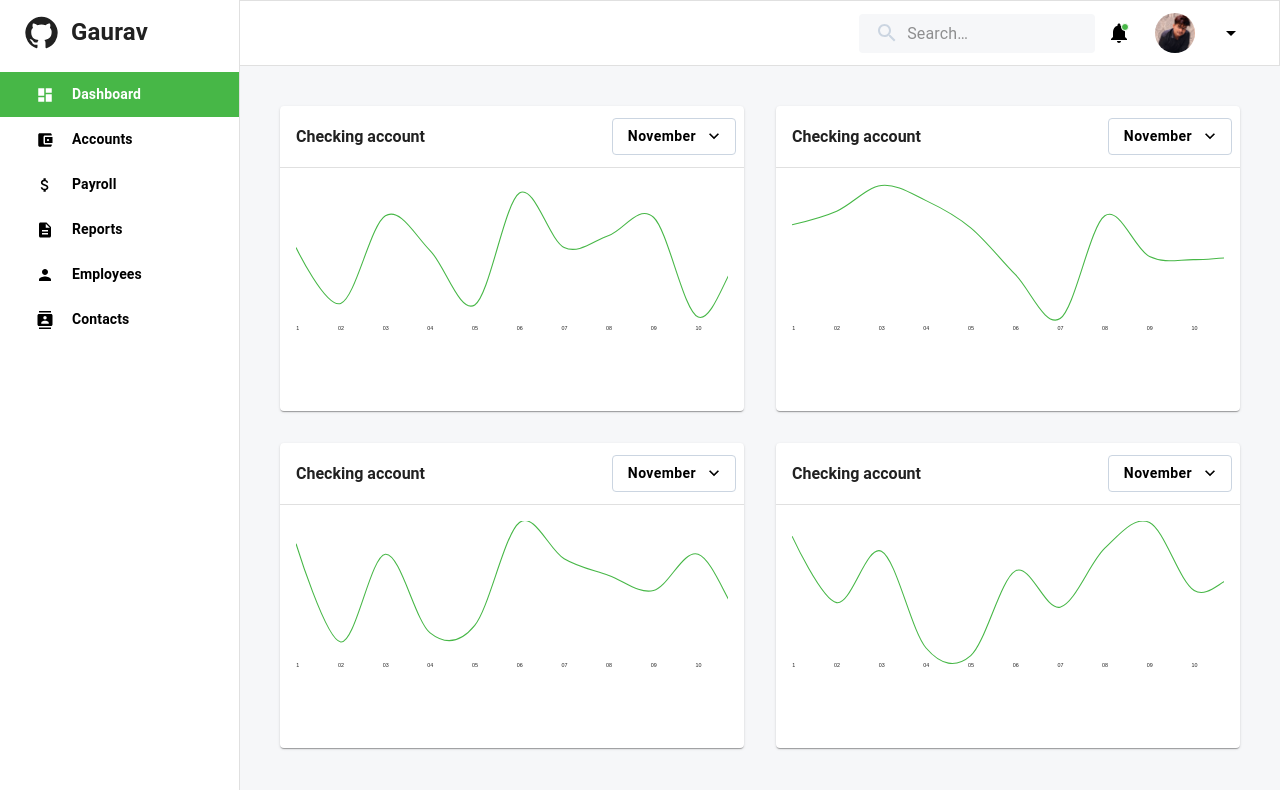
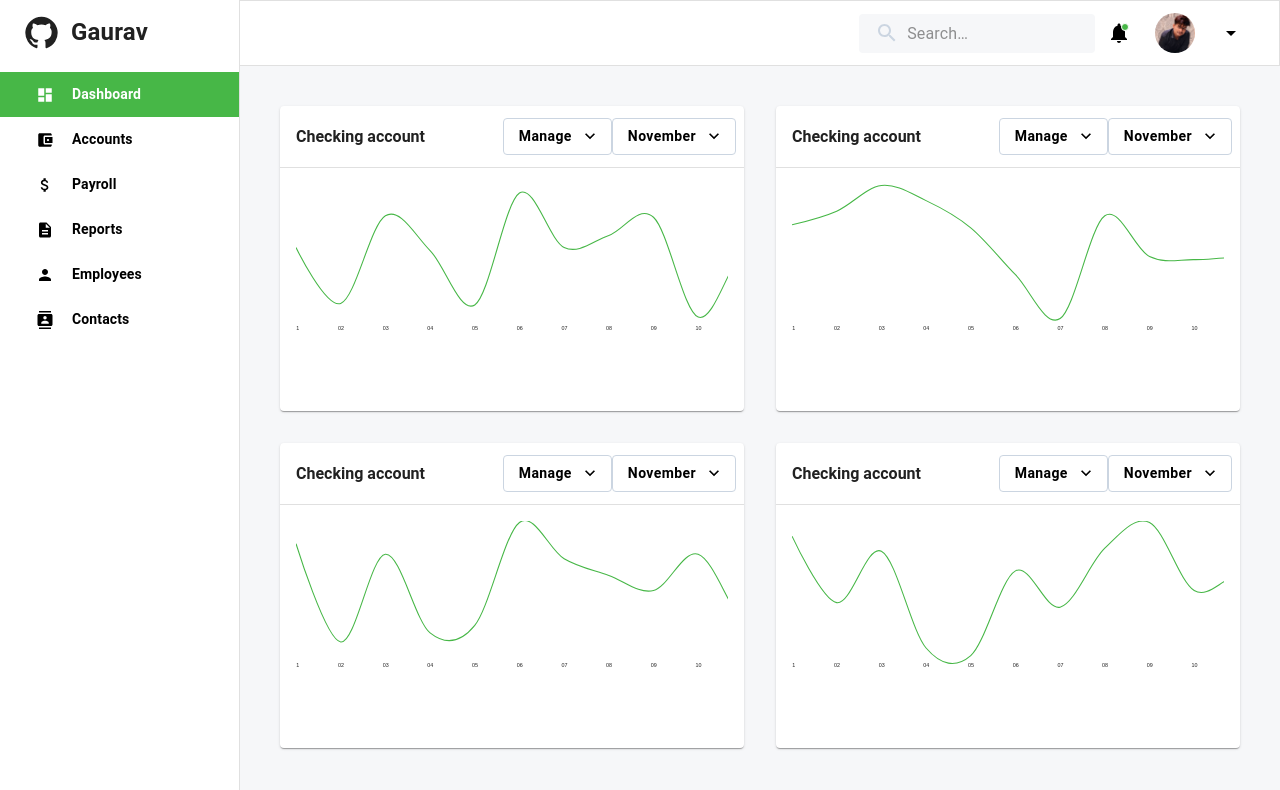
Before and after one commit to lohargaurav00/assiduus-react, a Next.js app: page / in a window 1280 px wide. Shown: the top 790 px of the page. Built offline with nearby package versions, Linux system fonts and the light colour scheme.

Commit message:
+ ManageDropdown @LinechartCard

```diff
--- a/Components/LinechartCard.tsx
+++ b/Components/LinechartCard.tsx
@@ -1,14 +1,20 @@
 import React from "react";
 import BasicCard from "./BasicCard";
 import Linechart from "./Linechart";
-import Dropdown from "./MonthDropdown";
+import MonthDropdown from "./MonthDropdown";
+import ManageDropdown from "./ManageDropdown";
 
 const LinechartCard = () => {
   return (
     <BasicCard
       title="Checking account"
       content={<Linechart />}
-      action={<Dropdown />}
+      action={
+        <div className="inline-flex gap-2">
+          <ManageDropdown />
+          <MonthDropdown />
+        </div>
+      }
     />
   );
 };
--- /dev/null
+++ b/Components/ManageDropdown.tsx
@@ -0,0 +1,107 @@
+import * as React from "react";
+import { styled, alpha } from "@mui/material/styles";
+import Button from "@mui/material/Button";
+import Menu from "@mui/material/Menu";
+import MenuItem from "@mui/material/MenuItem";
+import KeyboardArrowDownIcon from "@mui/icons-material/KeyboardArrowDown";
+
+const StyledMenu = styled(Menu)(({ theme }) => ({
+  "& .MuiPaper-root": {
+    borderRadius: 6,
+    marginTop: theme.spacing(1),
+    minWidth: 110,
+    color:
+      theme.palette.mode === "light"
+        ? "rgb(55, 65, 81)"
+        : theme.palette.grey[300],
+    boxShadow:
+      "rgb(255, 255, 255) 0px 0px 0px 0px, rgba(0, 0, 0, 0.05) 0px 0px 0px 1px, rgba(0, 0, 0, 0.1) 0px 10px 15px -3px, rgba(0, 0, 0, 0.05) 0px 4px 6px -2px",
+    "& .MuiMenu-list": {
+      padding: "4px 0",
+    },
+    "& .MuiMenuItem-root": {
+      "& .MuiSvgIcon-root": {
+        fontSize: 18,
+        color: theme.palette.text.secondary,
+        marginRight: theme.spacing(1.5),
+      },
+      "&:active": {
+        backgroundColor: alpha(
+          theme.palette.primary.main,
+          theme.palette.action.selectedOpacity
+        ),
+      },
+    },
+  },
+}));
+
+const StyledButton = styled(Button)(({ theme }) => ({
+  color: "var(--text-primary)",
+  borderColor: "var(--text-tertiary)",
+  textTransform: "capitalize",
+  fontWeight: "bold",
+  "&:hover": {
+    borderColor: "var(--text-tertiary)",
+    backgroundColor: "transparent",
+  },
+}));
+
+
+const ManageDropdown = () => {
+  const [anchorEl, setAnchorEl] = React.useState(null);
+  const open = Boolean(anchorEl);
+
+  const handleClick = (event: any) => {
+    setAnchorEl(event.currentTarget);
+  };
+  const handleClose = () => {
+    setAnchorEl(null);
+  };
+
+
+  return (
+    <>
+      <StyledButton
+        id="demo-customized-button"
+        aria-controls={open ? "demo-customized-menu" : undefined}
+        aria-haspopup="true"
+        aria-expanded={open ? "true" : undefined}
+        variant="outlined"
+        disableElevation
+        onClick={handleClick}
+        endIcon={<KeyboardArrowDownIcon />}
+      >
+        Manage
+      </StyledButton>
+      <StyledMenu
+        id="demo-customized-menu"
+        MenuListProps={{
+          "aria-labelledby": "demo-customized-button",
+        }}
+        elevation={0}
+        anchorOrigin={{
+          vertical: "bottom",
+          horizontal: "right",
+        }}
+        transformOrigin={{
+          vertical: "top",
+          horizontal: "right",
+        }}
+        anchorEl={anchorEl}
+        open={open}
+        onClose={handleClose}
+      >
+          <MenuItem
+            onClick={(e) => {
+              handleClose();
+            }}
+            aria-label={"month"}
+          >
+            Months
+          </MenuItem>
+      </StyledMenu>
+    </>
+  );
+};
+
+export default ManageDropdown;
```
